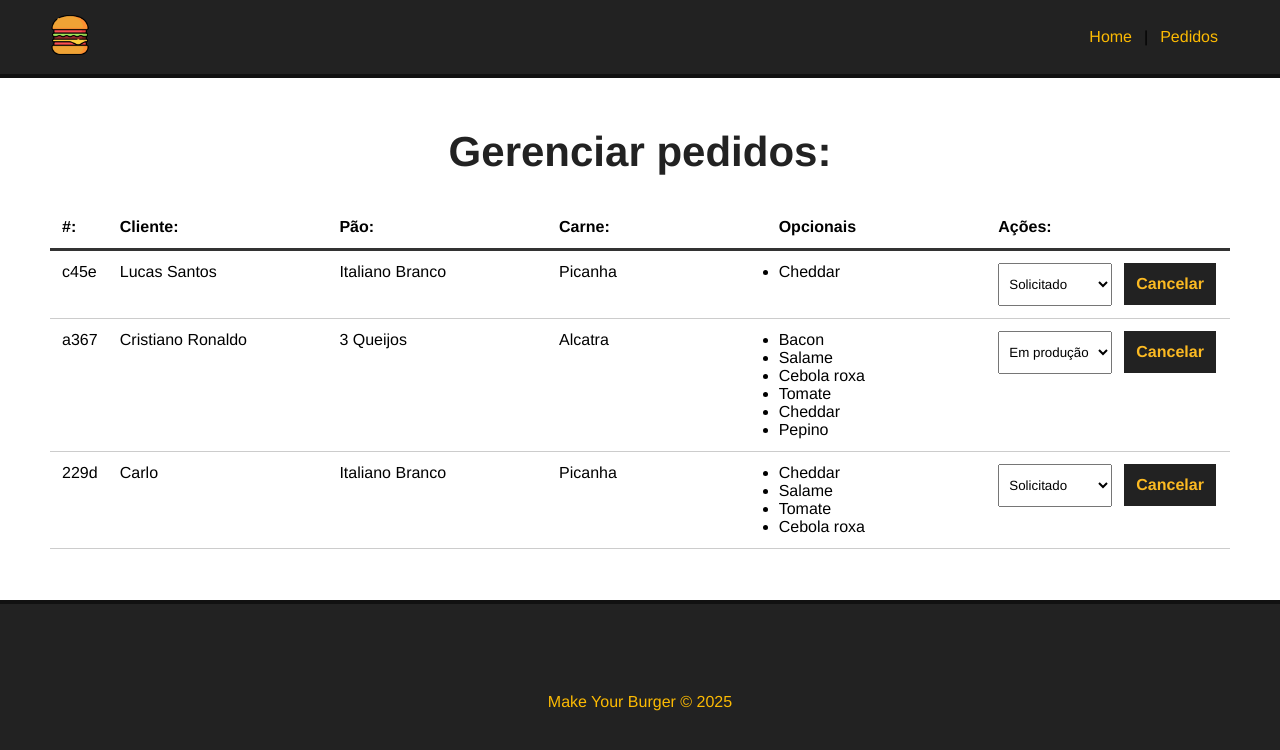
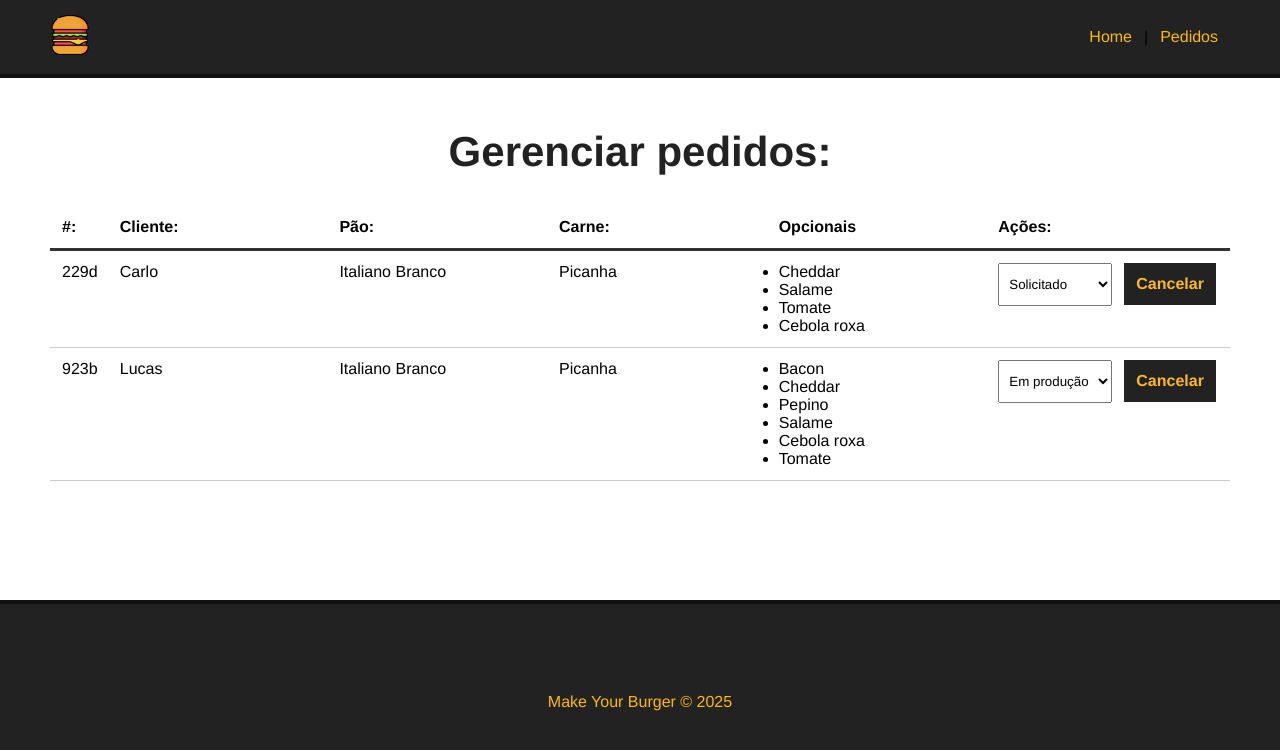
Before and after one commit to Lucas-Santos21/Projeto-Make-your-Burguer-VUE, a Vue app: page /pedidos in a window 1280 px wide. Shown: the top 750 px of the page. Built offline with nearby package versions, Linux system fonts and the light colour scheme; data requests are answered from the project's data file.

Commit message:
Implemented Update Messages

```diff
--- a/db/db.json
+++ b/db/db.json
@@ -83,31 +83,6 @@
   ],
   "burgers": [
     {
-      "id": "c45e",
-      "nome": "Lucas Santos ",
-      "pao": "Italiano Branco",
-      "carne": "Picanha",
-      "opcionais": [
-        "Cheddar"
-      ],
-      "status": "Solicitado"
-    },
-    {
-      "id": "a367",
-      "nome": "Cristiano Ronaldo",
-      "pao": "3 Queijos",
-      "carne": "Alcatra",
-      "opcionais": [
-        "Bacon",
-        "Salame",
-        "Cebola roxa",
-        "Tomate",
-        "Cheddar",
-        "Pepino"
-      ],
-      "status": "Em produção"
-    },
-    {
       "id": "229d",
       "nome": "Carlo",
       "pao": "Italiano Branco",
@@ -119,6 +94,21 @@
         "Cebola roxa"
       ],
       "status": "Solicitado"
+    },
+    {
+      "id": "923b",
+      "nome": "Lucas",
+      "pao": "Italiano Branco",
+      "carne": "Picanha",
+      "opcionais": [
+        "Bacon",
+        "Cheddar",
+        "Pepino",
+        "Salame",
+        "Cebola roxa",
+        "Tomate"
+      ],
+      "status": "Em produção"
     }
   ]
 }
--- a/src/components/Dashbord.vue
+++ b/src/components/Dashbord.vue
@@ -1,5 +1,6 @@
 <template>
     <div id="burger-table">
+        <Message :msg="msg" v-show="msg"/>
         <div>
             <div id="burger-table-heading">
                 <div class="order-id">#:</div>
@@ -41,14 +42,20 @@
 </template>
 
 <script>
+import Message from './Message.vue'
+
     export default{
         name: "Dashbord",
         data(){
             return{
                 burgers: null,
                 burger_id: null,
-                status: []
+                status: [],
+                msg: null
             }
+        },
+        components:{
+            Message
         },
         methods:{
             async getPedidos(){
@@ -77,7 +84,11 @@
 
                 const res = await req.json();
 
-                //msg
+                //colocar uma msg de sistema
+                this.msg = `Pedido removido com sucesso`
+
+                //limpar msg
+                setTimeout(() => this.msg = "", 3000);
 
                 this.getPedidos();
 
@@ -96,7 +107,13 @@
 
                 const res = await req.json();
 
-                console.log(res);
+                // //colocar uma msg de sistema
+                this.msg = `O pedido ${res.id} foi atualizado para ${res.status}`
+
+                // //limpar msg
+                setTimeout(() => this.msg = "", 3000);
+
+                console.log(res)
 
             }
         },
```
